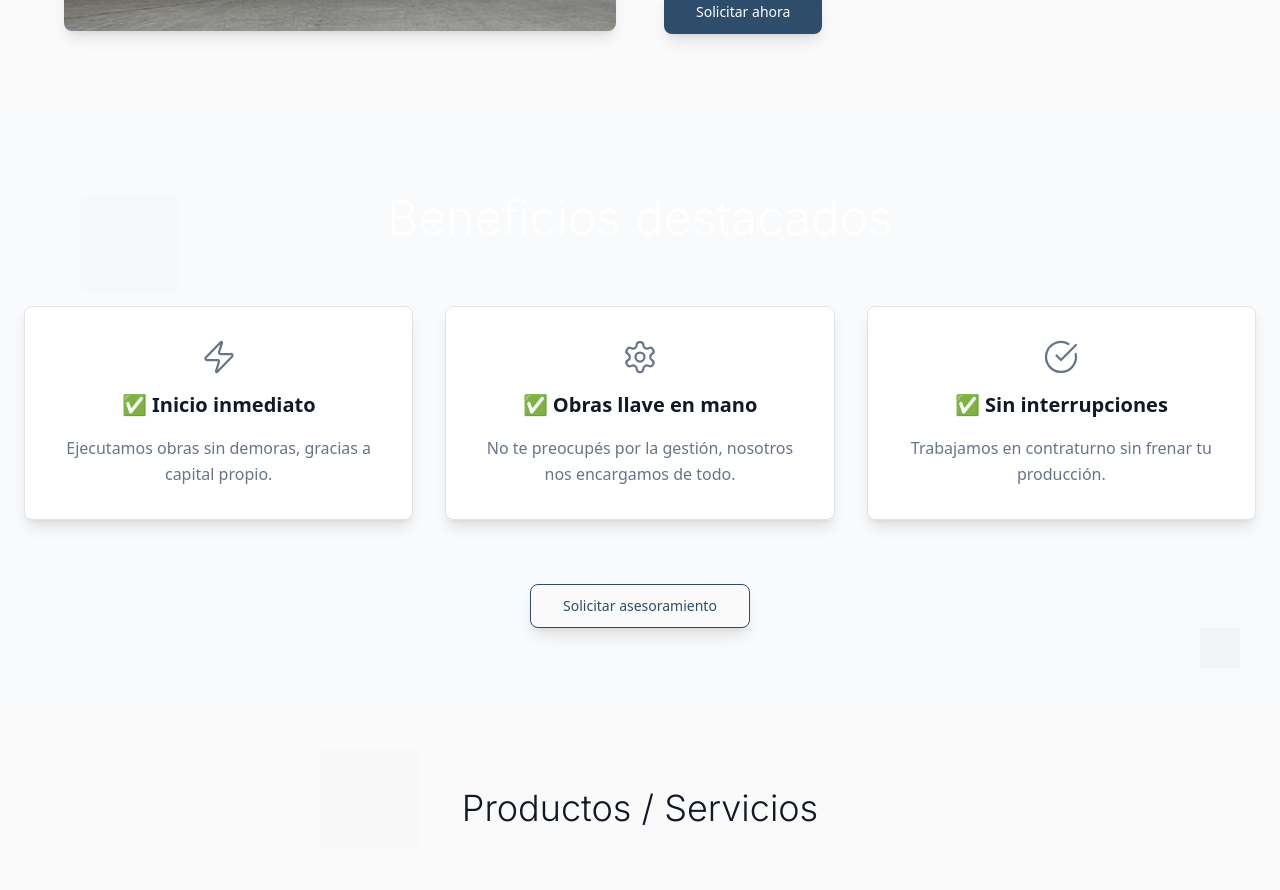
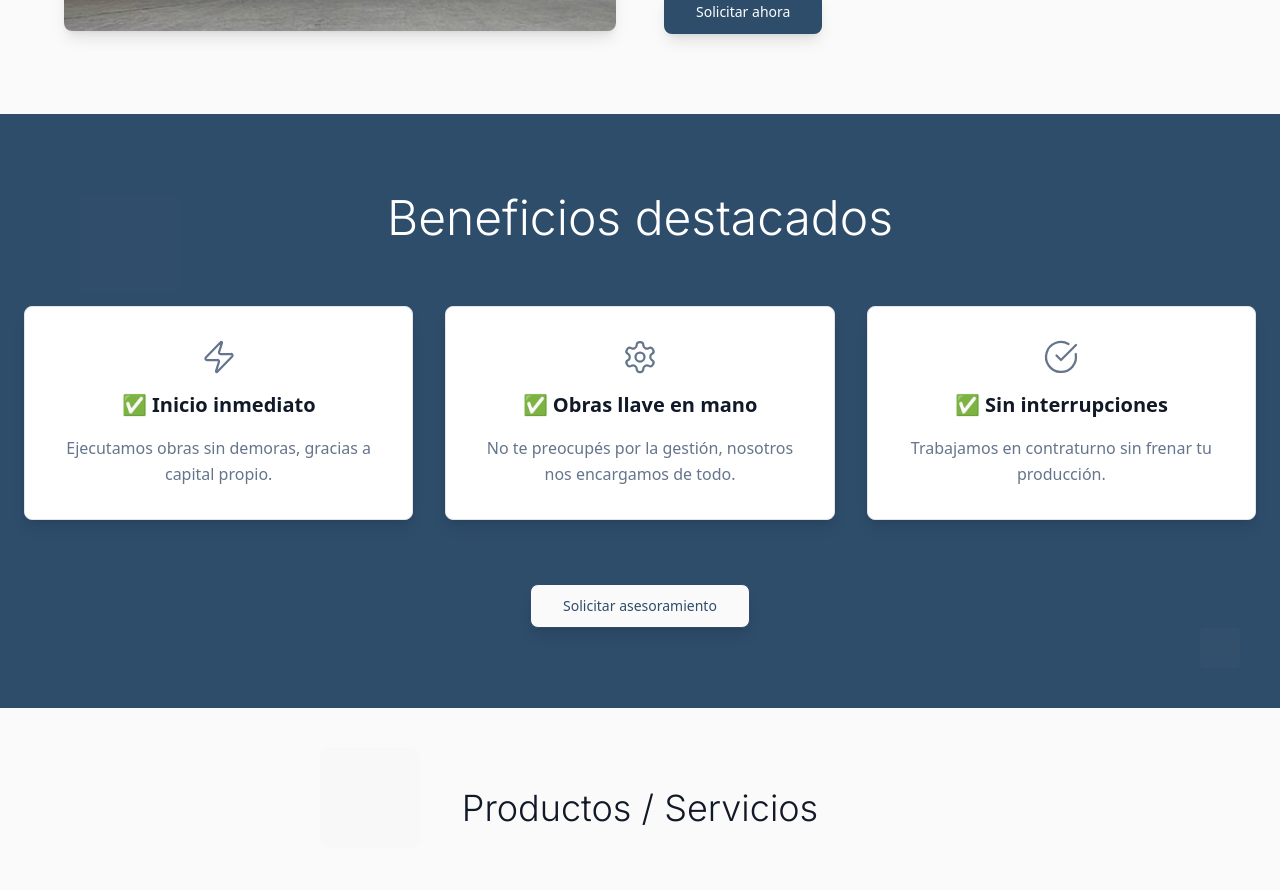
Before and after one commit to Domarez/construirvalor_landing_tinglados_v2, a React (Vite) app: page / in a window 1280 px wide. Shown: the part 1642-2532 px from the top of the page. Built offline with nearby package versions, Linux system fonts and the light colour scheme.

Commit message:
Change background to blue
Changed the background color of the selected section to blue.

```diff
--- a/src/components/BenefitsSection.tsx
+++ b/src/components/BenefitsSection.tsx
@@ -20,7 +20,7 @@ const BenefitsSection = ({
     title: "Sin interrupciones",
     description: "Trabajamos en contraturno sin frenar tu producción."
   }];
-  return <section className="py-20 bg-brand-gray-light relative overflow-hidden">
+  return <section className="py-20 bg-brand-blue relative overflow-hidden">
       {/* Background squares */}
       <div className="absolute top-20 left-20 square opacity-10"></div>
       <div className="absolute bottom-10 right-10 square-small opacity-15"></div>
```
